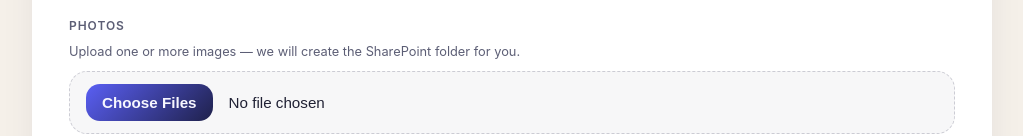
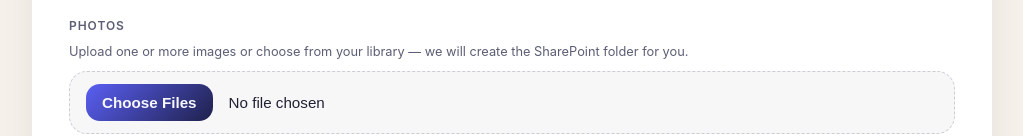
Before and after one commit to iTRMAutomation/mlc-village-recon-tool, a React (Vite) app: page / in a window 1280 px wide. Shown: the part 764-900 px from the top of the page, without its empty margins (128-1151 px from the left). Built offline with nearby package versions, Linux system fonts and the light colour scheme.

Commit message:
Updated to allow gallery selection of existing photos

```diff
--- a/src/App.tsx
+++ b/src/App.tsx
@@ -1005,8 +1005,8 @@ export default function App() {
                 <textarea className="form-control" rows={4} value={notes} onChange={(e) => setNotes(e.target.value)} placeholder="Add context for the photos." />
               </Field>
 
-              <Field label="Photos" controlId="field-photos" hint="Upload one or more images — we will create the SharePoint folder for you." full>
-                <input ref={inputRef} type="file" multiple accept="image/*" capture="environment" onChange={onFilesChanged} className="form-control file-input" />
+              <Field label="Photos" controlId="field-photos" hint="Upload one or more images or choose from your library — we will create the SharePoint folder for you." full>
+                <input ref={inputRef} type="file" multiple accept="image/*" onChange={onFilesChanged} className="form-control file-input" />
                 {previewUrls.length > 0 && (
                   <div className="photo-grid">
                     {previewUrls.map((u, i) => (
```
